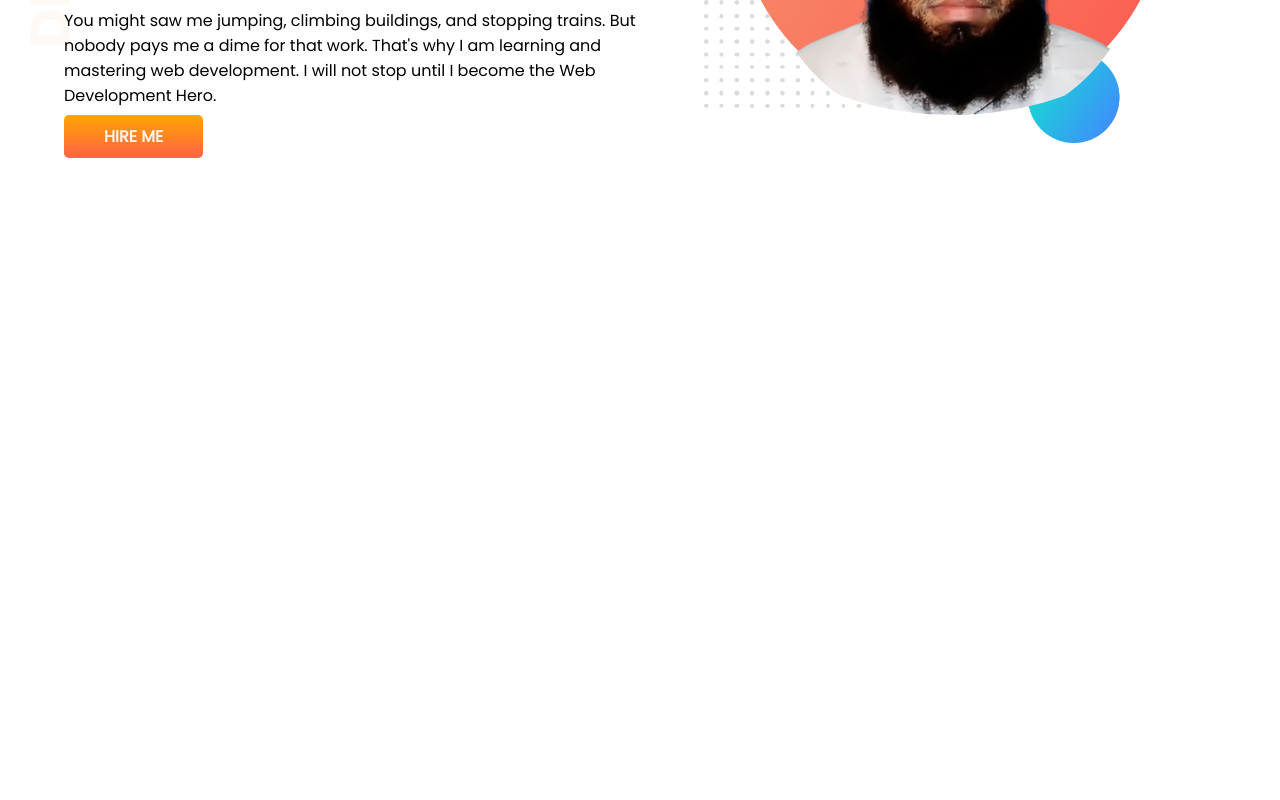
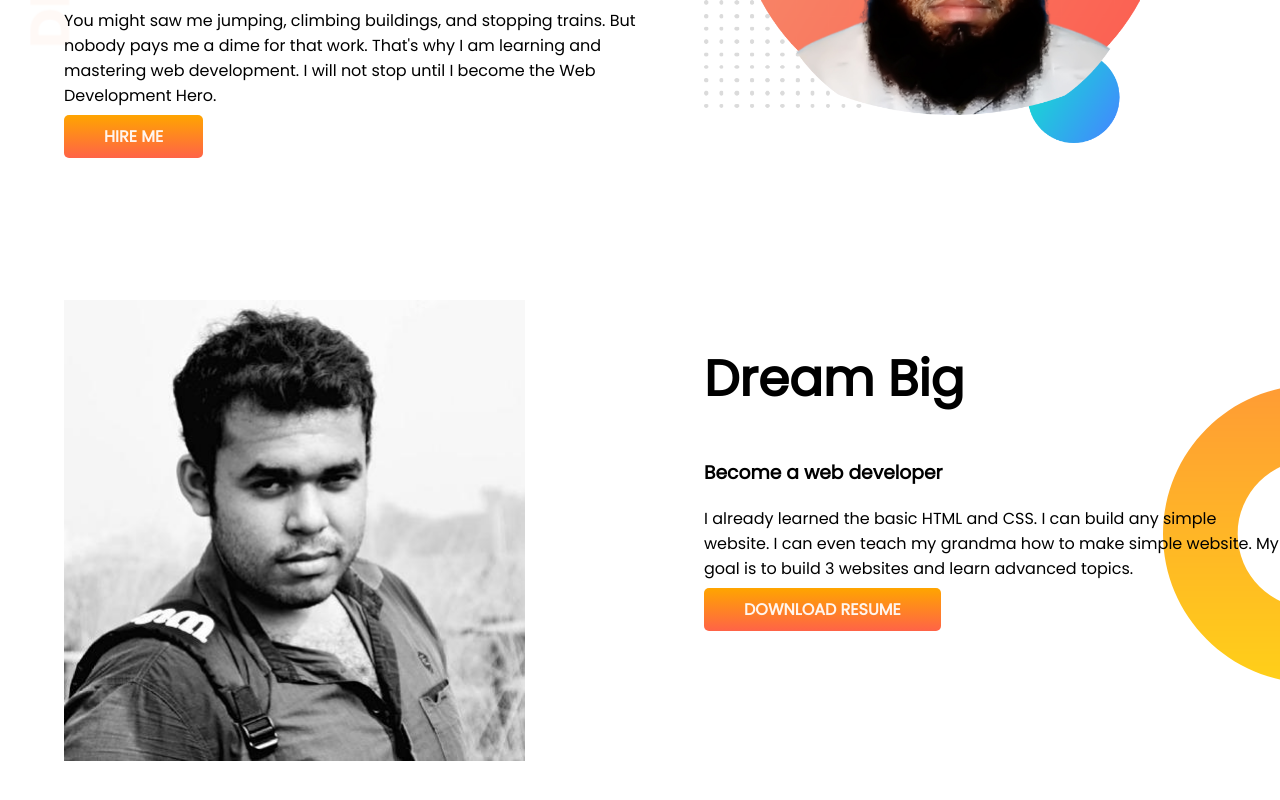
Before and after one commit to srdo96/sakib-portfolio, a plain HTML site: page index.html in a window 1280 px wide. Shown: the part 314-1114 px from the top of the page. Before the commit the page ends 800 px from the top, so only its background shows below. Drawn offline with Linux system fonts and the light colour scheme.

Commit message:
dream big added

```diff
--- a/index.html
+++ b/index.html
@@ -33,5 +33,22 @@
         <img src="images/my-bg.png" alt="Sakib Rahman" />
       </div>
     </section>
+    <section class="dream-big">
+      <div class="half-width">
+        <img src="images/sakib.jpeg" alt="sakib's picture" />
+      </div>
+      <div class="half-width">
+        <h1>Dream Big</h1>
+        <h3>Become a web developer</h3>
+        <p>
+          I already learned the basic HTML and CSS. I can build any simple
+          website. I can even teach my grandma how to make simple website. My
+          goal is to build 3 websites and learn advanced topics.
+        </p>
+        <a class="link-button" target="_blank" href="Resume_of_Tanvir.pdf"
+          >DOWNLOAD RESUME</a
+        >
+      </div>
+    </section>
   </body>
 </html>
--- a/style.css
+++ b/style.css
@@ -10,6 +10,7 @@
 }
 section {
   display: flex;
+  margin-bottom: 150px;
 }
 .half-width {
   width: 50%;
@@ -30,3 +31,8 @@
   background-image: url(images/top-banner.png);
   background-repeat: no-repeat;
 }
+.dream-big {
+  background-image: url(images/dream-bg.png);
+  background-repeat: no-repeat;
+  background-position: right;
+}
```
Also changed, not shown: images/sakib.jpeg (added), 1 other file.
